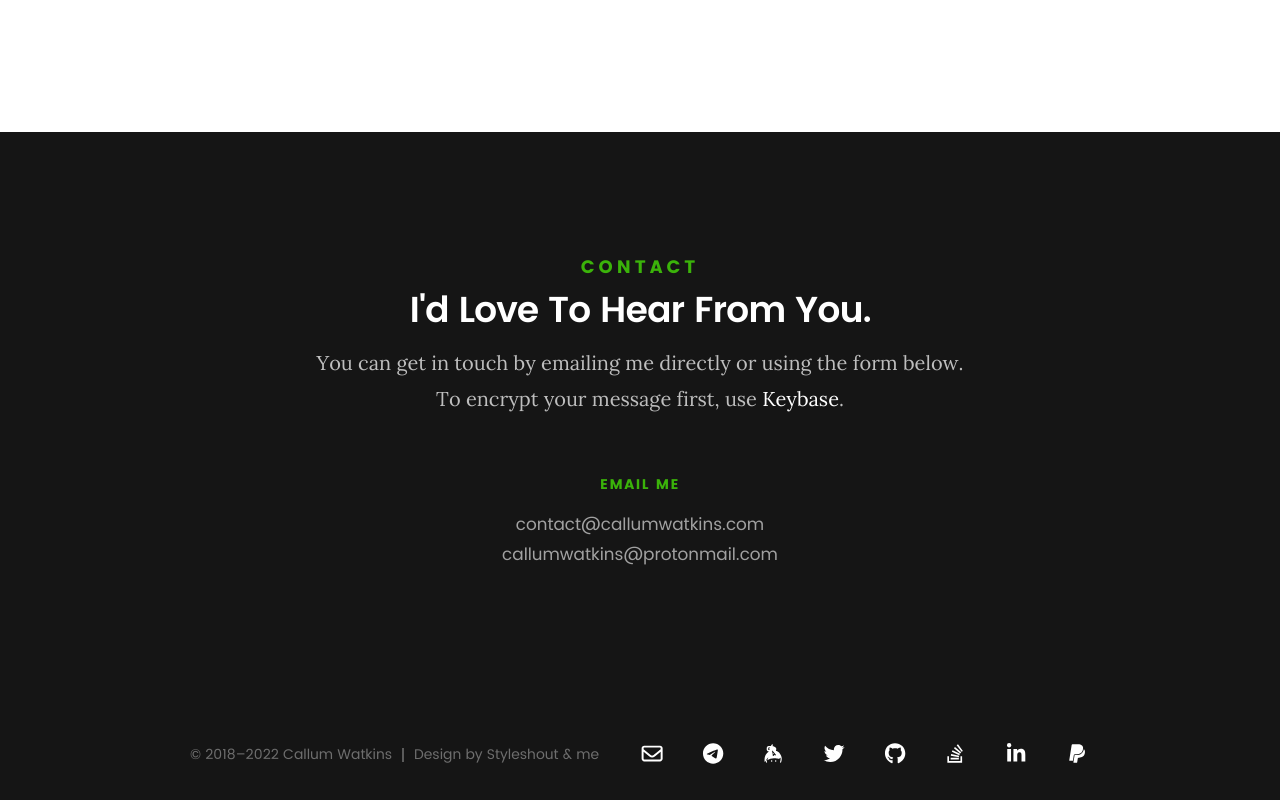
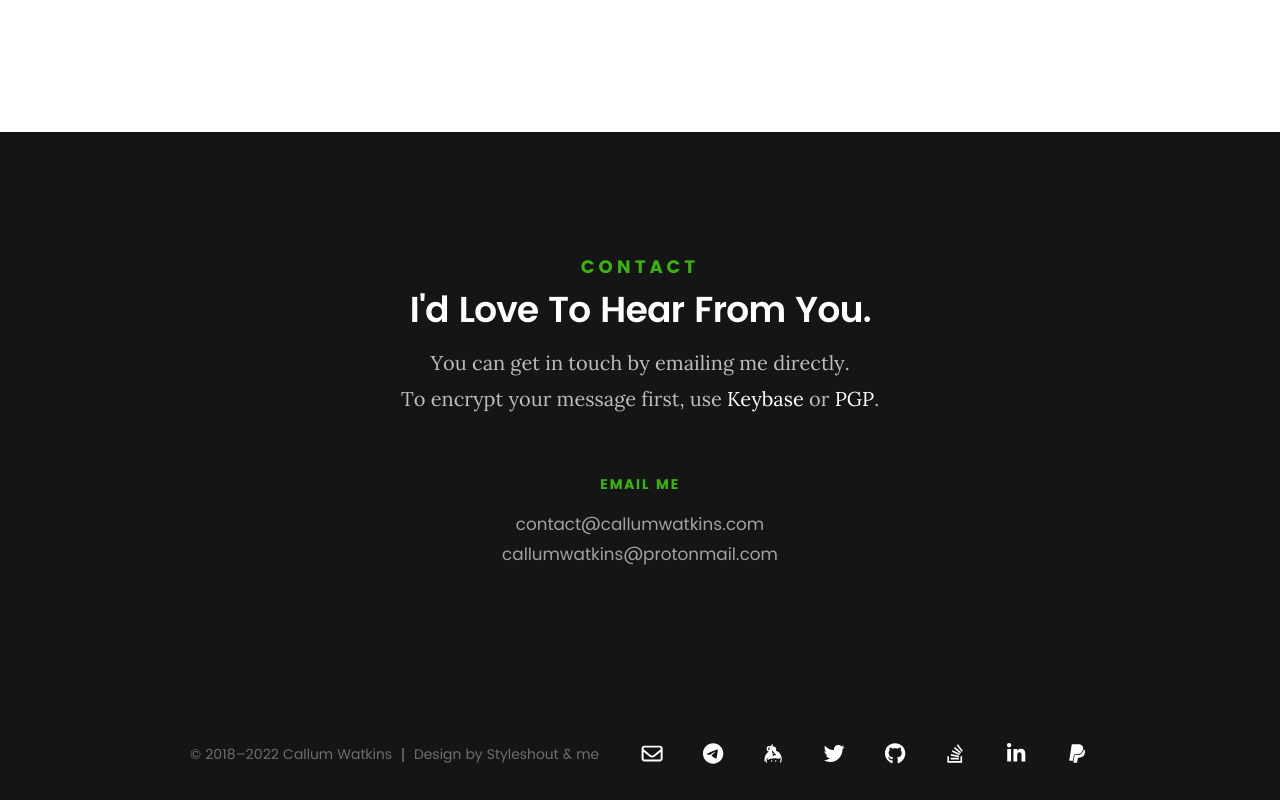
Before and after one commit to CallumWatkins/website, a Nuxt app: page / in a window 1280 px wide. Shown: the part 4818-5618 px from the top of the page. Built offline with nearby package versions, Linux system fonts and the light colour scheme; no server answers.

Commit message:
Improve contact section information

```diff
--- a/components/ContactSection.vue
+++ b/components/ContactSection.vue
@@ -4,7 +4,7 @@
       <div class="col-twelve">
         <h5>Contact</h5>
         <h1>I'd Love To Hear From You.</h1>
-        <p class="lead">You can get in touch by emailing me directly or using the form below.<br>To encrypt your message first, use <a href="https://keybase.io/encrypt#callumwatkins" target="_blank" rel="noopener me">Keybase</a>.</p>
+        <p class="lead">You can get in touch by emailing me directly.<br>To encrypt your message first, use <NuxtLink href="https://keybase.io/encrypt#callumwatkins" target="_blank" rel="noopener noreferrer me">Keybase</NuxtLink> or <NuxtLink href="https://keybase.io/callumwatkins/pgp_keys.asc" target="_blank">PGP</NuxtLink>.</p>
       </div>
     </div>
     <div class="row contact-info">
```
